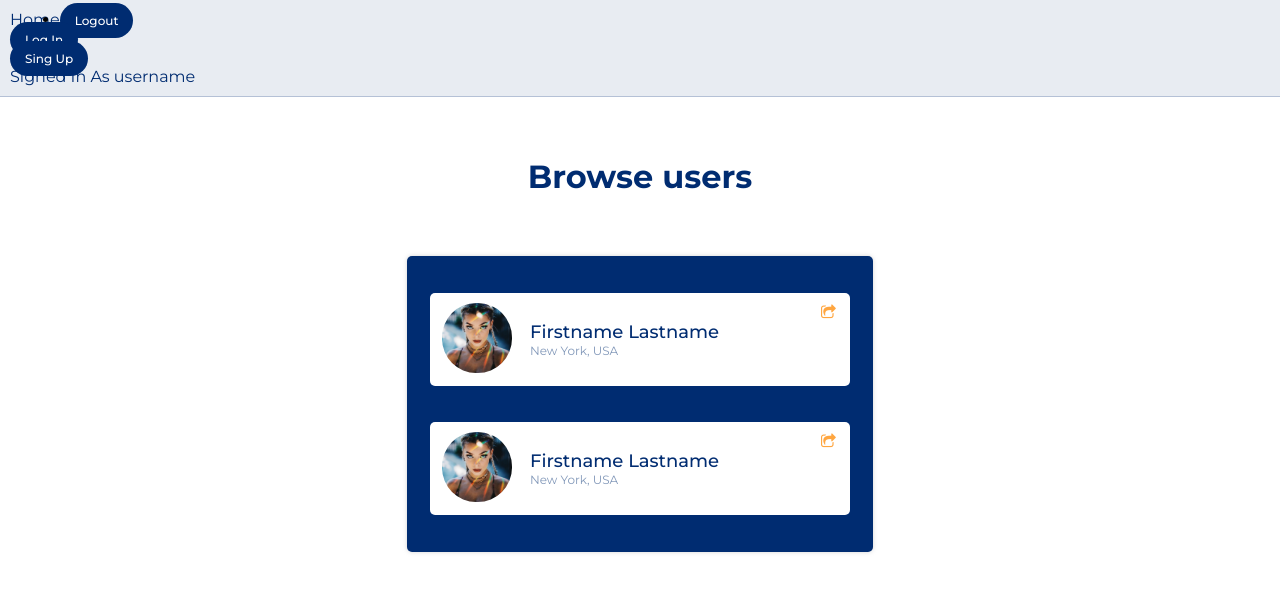
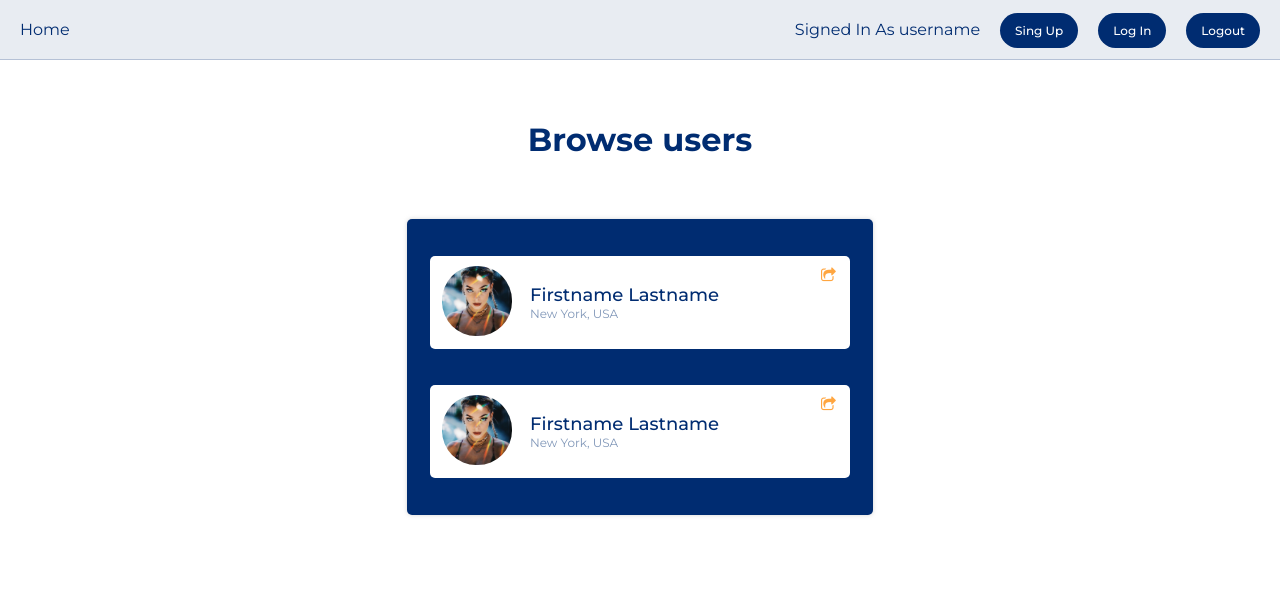
Before and after one commit to MicGell/demo-app-1, a Node server app: page /users/ in a window 1280 px wide. Shown: the top 592 px of the page. Run offline with Node 20, Linux system fonts and the light colour scheme.

Commit message:
test links in header

```diff
--- a/public/stylesheets/main.css
+++ b/public/stylesheets/main.css
@@ -27,7 +27,6 @@ html, body{
 .navbarTop a{
 	text-decoration: none;
 }
-.navbarTop a -webkit-tap-highlight-color: transparent;
 
 .navButtons > li{
 	float: right;
```
